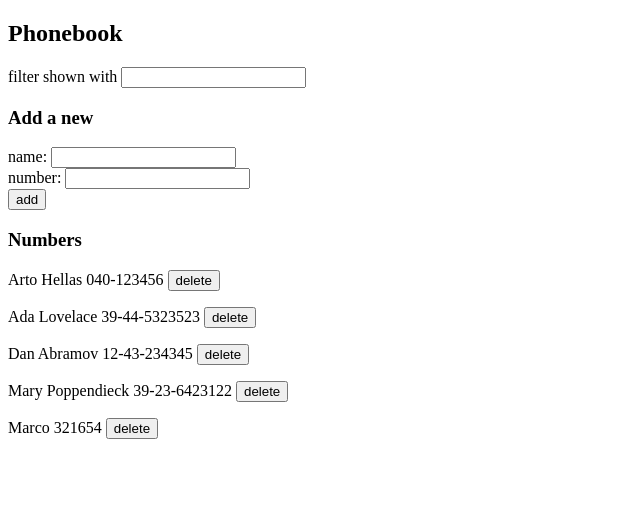
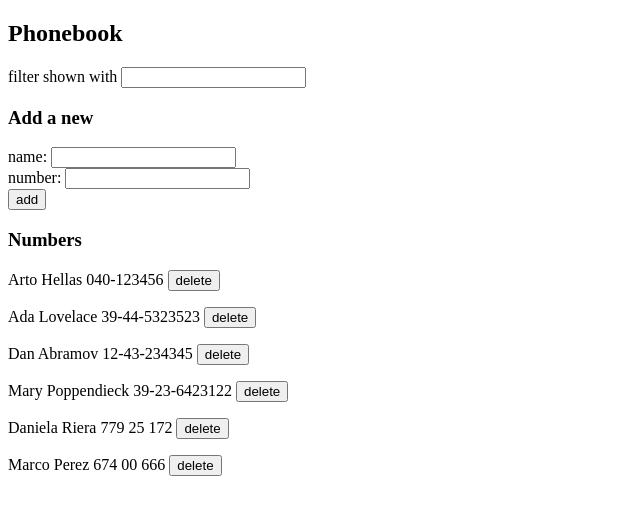
Before and after one commit to marcopdonoso/FullStackOpen, a React (Create React App) app in the folder part2/phonebook/: page / in a window 1280 px wide. Shown: the top 514 px of the page, without its empty margins (0-640 px from the left). Built offline with nearby package versions, Linux system fonts and the light colour scheme; data requests are answered from the project's data file.

Commit message:
exercise 2.19

```diff
--- a/part2/phonebook/db.json
+++ b/part2/phonebook/db.json
@@ -21,9 +21,14 @@
       "id": 4
     },
     {
-      "name": "Marco",
-      "number": "321654",
-      "id": 5
+      "name": "Daniela Riera",
+      "number": "779 25 172",
+      "id": 6
+    },
+    {
+      "name": "Marco Perez",
+      "number": "674 00 666",
+      "id": 7
     }
   ]
 }
--- a/part2/phonebook/src/App.js
+++ b/part2/phonebook/src/App.js
@@ -3,12 +3,14 @@
 import Filter from "./components/Filter";
 import PersonForm from "./components/PersonForm";
 import personService from "./services/persons";
+import Notification from "./components/Notification";
 
 const App = () => {
   const [persons, setPersons] = useState([]);
   const [newName, setNewName] = useState("");
   const [newNumber, setNewNumber] = useState("");
   const [searchEntry, setSearchEntry] = useState("");
+  const [notificationMessage, setNotificationMessage] = useState(null);
 
   useEffect(() => {
     personService.getAll().then((initialPersons) => setPersons(initialPersons));
@@ -54,11 +56,15 @@
             );
             setNewName("");
             setNewNumber("");
+            setNotificationMessage(`Modified ${newPerson.name}`);
+            setTimeout(() => setNotificationMessage(null), 5000);
           })
       : personService.create(newPerson).then((createdPerson) => {
           setPersons(persons.concat(createdPerson));
           setNewName("");
           setNewNumber("");
+          setNotificationMessage(`Added ${newPerson.name}`);
+          setTimeout(() => setNotificationMessage(null), 5000);
         });
   };
 
@@ -75,6 +81,7 @@
   return (
     <div>
       <h2>Phonebook</h2>
+      <Notification message={notificationMessage} />
       <Filter onChange={handleSearchChange} value={searchEntry} />
       <h3>Add a new</h3>
       <PersonForm
--- /dev/null
+++ b/part2/phonebook/src/components/Notification.js
@@ -0,0 +1,11 @@
+import React from "react";
+
+const Notification = ({ message }) => {
+  if (message === null) {
+    return null;
+  }
+
+  return <div className="success">{message}</div>;
+};
+
+export default Notification;
--- /dev/null
+++ b/part2/phonebook/src/index.css
@@ -0,0 +1,9 @@
+.success {
+    color: green;
+    background: lightgrey;
+    font-size: 20px;
+    border-style: solid;
+    border-radius: 5px;
+    padding: 10px;
+    margin-bottom: 10px;
+}
--- a/part2/phonebook/src/index.js
+++ b/part2/phonebook/src/index.js
@@ -1,5 +1,6 @@
 import React from "react";
 import ReactDOM from "react-dom/client";
 import App from "./App";
+import "./index.css";
 
 ReactDOM.createRoot(document.getElementById("root")).render(<App />);
```
